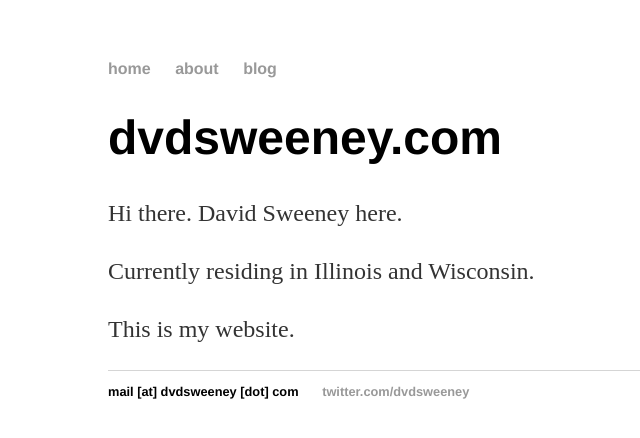
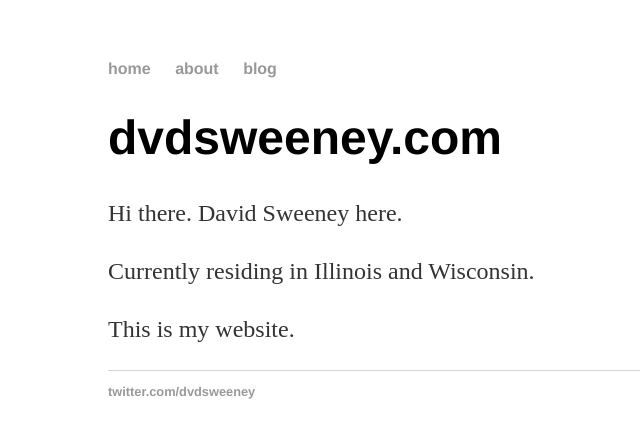
Before and after one commit to dvdsweeney/dvdsweeney.github.io, a Jekyll site: the page built from index.html, in a window 1280 px wide. Shown: the top 438 px of the page, without its empty margins (84-724 px from the left). Built offline with Jekyll 4.4.1, drawn with Linux system fonts in a browser that asks for light colours.

Commit message:
Update default.html

```diff
--- a/_layouts/default.html
+++ b/_layouts/default.html
@@ -20,7 +20,6 @@
 			</div><!-- /.container -->
 			<footer>
 	    		<ul>
-	        		<li>mail [at] dvdsweeney [dot] com</li>
 				<li><a href="https://twitter.com/dvdsweeney">twitter.com/dvdsweeney</a></li>
 				</ul>
 			</footer>
```
